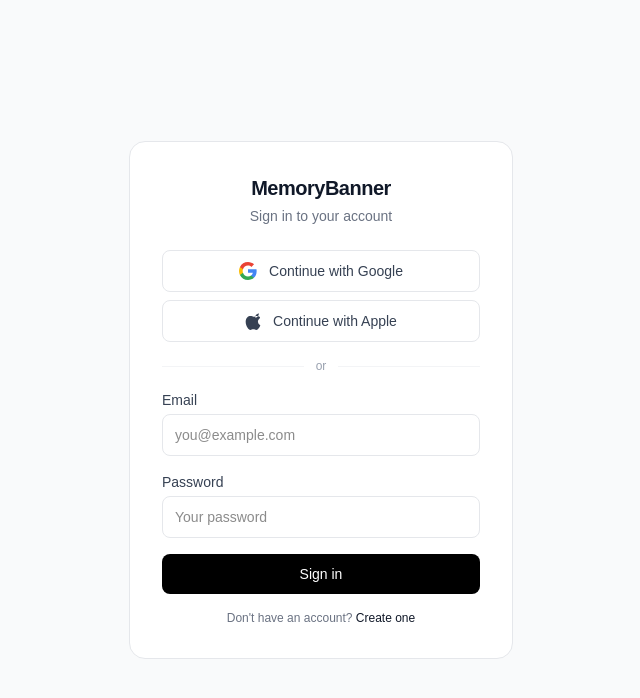
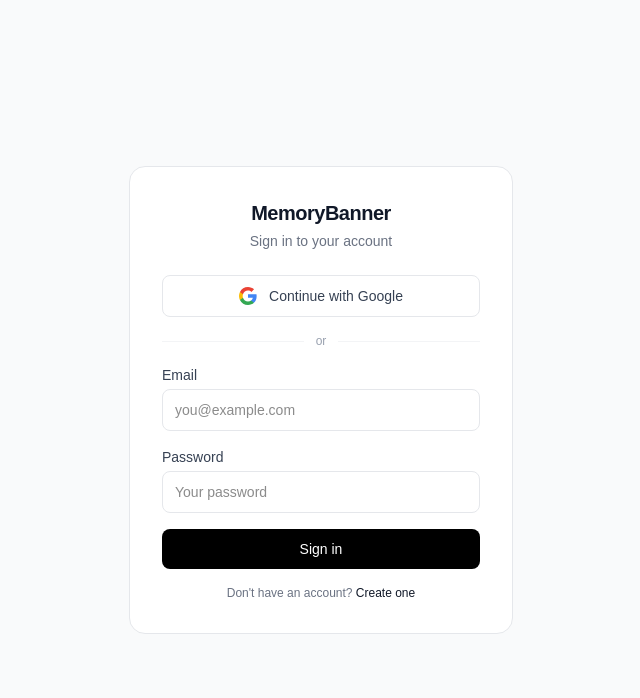
Before and after one commit to xyrou/memorybanner, a Next.js app: page /auth/login in a window 1280 px wide. Shown: the top 698 px of the page, without its empty margins (319-959 px from the left). Built offline with nearby package versions, Linux system fonts and the light colour scheme; no server answers.

Commit message:
fix: remove Apple login button until Apple Developer account is set up

```diff
--- a/app/auth/social-buttons.tsx
+++ b/app/auth/social-buttons.tsx
@@ -3,7 +3,7 @@
 import { createBrowserSupabase } from '@/lib/supabase'
 
 export default function SocialButtons() {
-  const signInWith = async (provider: 'google' | 'apple') => {
+  const signInWith = async (provider: 'google') => {
     const supabase = createBrowserSupabase()
     await supabase.auth.signInWithOAuth({
       provider,
@@ -26,15 +26,6 @@
         Continue with Google
       </button>
 
-      <button
-        onClick={() => signInWith('apple')}
-        className="w-full flex items-center justify-center gap-3 border border-gray-200 rounded-lg py-2.5 text-sm font-medium text-gray-700 hover:bg-gray-50 transition-colors"
-      >
-        <svg width="16" height="18" viewBox="0 0 814 1000" fill="currentColor">
-          <path d="M788.1 340.9c-5.8 4.5-108.2 62.2-108.2 190.5 0 148.4 130.3 200.9 134.2 202.2-.6 3.2-20.7 71.9-68.7 141.9-42.8 61.6-87.5 123.1-155.5 123.1s-85.5-39.5-164-39.5c-76 0-103.7 40.8-165.9 40.8s-105.6-57.8-155.5-127.4C46.7 790.7 0 663 0 541.8c0-207.3 135.3-316.9 269-316.9 70.9 0 130 40.8 172.3 40.8 40.3 0 109.9-43.1 190.9-43.1 24.2 0 108.8 2.6 168.6 79.4zm-107.4-101.6c31.1-36.9 53.1-88.1 53.1-139.3 0-7.1-.6-14.3-1.9-20.1-50.6 1.9-110.8 33.7-147.1 75.8-28.5 32.4-55.1 83.6-55.1 135.5 0 7.8 1.3 15.6 1.9 18.1 3.2.6 8.4 1.3 13.6 1.3 45.4 0 102.5-30.4 135.5-71.3z"/>
-        </svg>
-        Continue with Apple
-      </button>
     </div>
   )
 }
```
